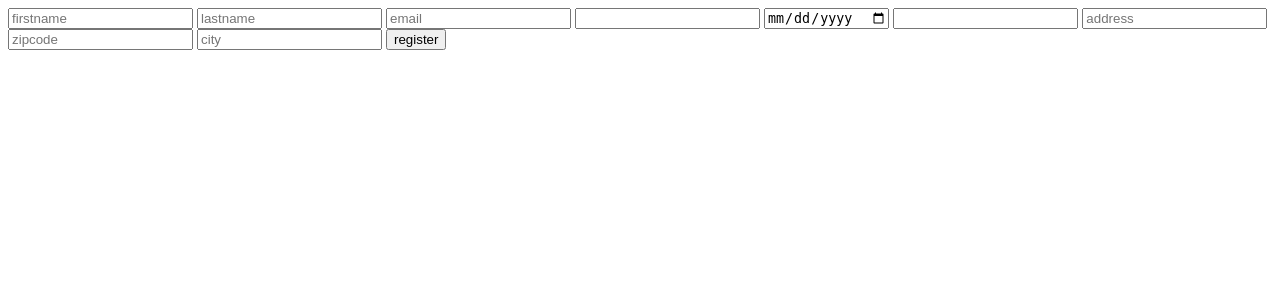
After one commit to Hostitosti/De-Roset, a PHP site: page /register.php in a window 1280 px wide. The commit adds this page. Shown: the top 300 px of the page. Run offline with PHP 8.4, Linux system fonts and the light colour scheme.

Commit message:
register gemaakt en 2 forms gemaakt

```diff
--- a/Session.php
+++ b/Session.php
@@ -8,4 +8,3 @@ $row = mysqli_fetch_array($result);
 $_SESSION['role'] = $row['role'];
 $_SESSION['firstname'] = $row['firstname'];
 $_SESSION['id'] = $row['id'];
-?>
--- /dev/null
+++ b/register.php
@@ -0,0 +1,25 @@
+<!DOCTYPE html>
+<html lang="en">
+<head>
+    <meta charset="UTF-8">
+    <meta http-equiv="X-UA-Compatible" content="IE=edge">
+    <meta name="viewport" content="width=device-width, initial-scale=1.0">
+    <title>Register</title>
+    <link rel="stylesheet" href="style.css">
+</head>
+<body>
+    <form action="" method="post">
+        <input type="text" name="firstname" id="firstname" placeholder="firstname">
+        <input type="text" name="lastname" id="lastname" placeholder="lastname">
+        <input type="text" name="email" id="email" placeholder="email">
+        <input type="password" name="password" id="password" placeholder="">
+        <input type="date" name="date_of_birth" id="date_of_birth" placeholder="">
+        <input type="text" name="phonenumber" id="phonenumber" placeholder="">
+        <input type="text" name="address" id="address" placeholder="address">
+        <input type="text" name="zipcode" id="zipcode" placeholder="zipcode">
+        <input type="text" name="city" id="city" placeholder="city">
+        <input type="hidden" name="role" id="role" value="Klant">
+        <button type="submit">register</button>
+    </form>
+</body>
+</html>
```
Also changed, not shown: login.php (+16 -0 lines).
